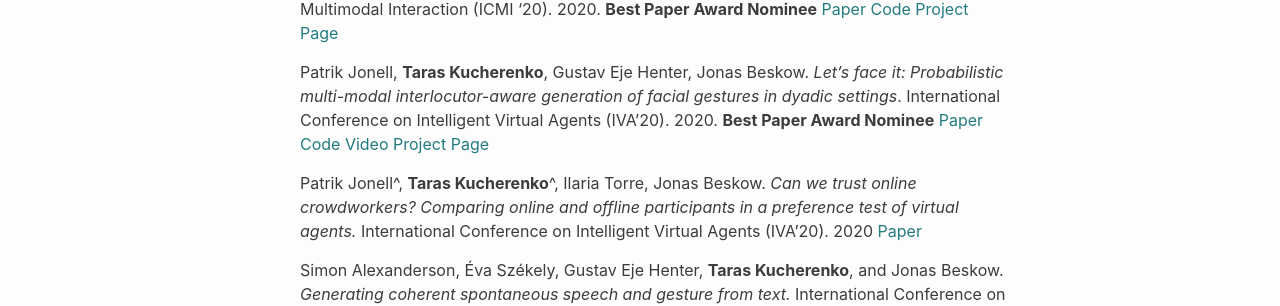
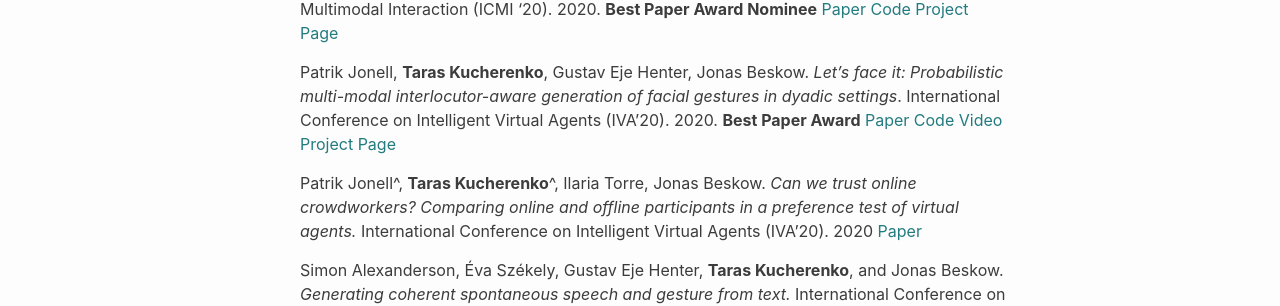
Before and after one commit to Svito-zar/Svito-zar.github.io, a Jekyll site: the page built from _pages/publications.md, in a window 1280 px wide. Shown: the part 488-794 px from the top of the page. Built offline with Jekyll 4.4.1, drawn with Linux system fonts in a browser that asks for light colours.

Commit message:
Added info about the award

```diff
--- a/_pages/publications.md
+++ b/_pages/publications.md
@@ -17,7 +17,7 @@ arxiv preprint. 2020
 
 * **Taras Kucherenko**, Patrik Jonell, Sanne van Waveren, Gustav Eje Henter, Simon Alexanderson, Iolanda Leite, and Hedvig Kjellström. *Gesticulator: A framework for semantically-aware speech-driven gesture generation*. International Conference on Multimodal Interaction (ICMI '20). 2020. **Best Paper Award Nominee** [Paper](https://arxiv.org/abs/2001.09326) [Code](https://github.com/svito-zar/Gesticulator) [Project Page](../_posts/2020-08-03-Gesticulator.md)
 
-* Patrik Jonell, **Taras Kucherenko**, Gustav Eje Henter, Jonas Beskow. *Let’s face it: Probabilistic multi-modal interlocutor-aware generation of facial gestures in dyadic settings*. International Conference on Intelligent Virtual Agents (IVA'20). 2020. **Best Paper Award Nominee** [Paper](https://raw.githubusercontent.com/jonepatr/lets_face_it/master/paper/jonell_lets_face_it.pdf) [Code](https://github.com/jonepatr/lets_face_it) [Video](https://youtu.be/RhazMS4L_bk) [Project Page](https://jonepatr.github.io/lets_face_it/)
+* Patrik Jonell, **Taras Kucherenko**, Gustav Eje Henter, Jonas Beskow. *Let’s face it: Probabilistic multi-modal interlocutor-aware generation of facial gestures in dyadic settings*. International Conference on Intelligent Virtual Agents (IVA'20). 2020. **Best Paper Award** [Paper](https://raw.githubusercontent.com/jonepatr/lets_face_it/master/paper/jonell_lets_face_it.pdf) [Code](https://github.com/jonepatr/lets_face_it) [Video](https://youtu.be/RhazMS4L_bk) [Project Page](https://jonepatr.github.io/lets_face_it/)
 
 * Patrik Jonell^, **Taras Kucherenko**^, Ilaria Torre, Jonas Beskow. *Can we trust online crowdworkers? Comparing online and offline participants in a preference test of virtual agents.* International Conference on Intelligent Virtual Agents (IVA'20). 2020 [Paper](https://arxiv.org/abs/2009.10760)
 
```
Also changed, not shown: index.md (+2 -1 lines).
